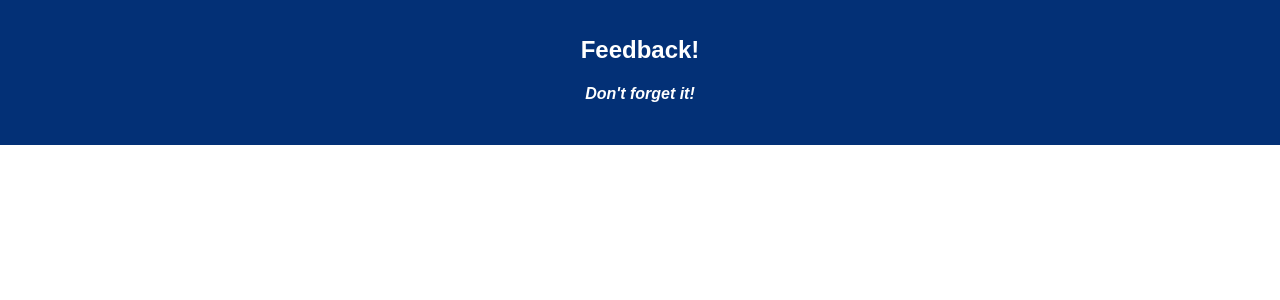
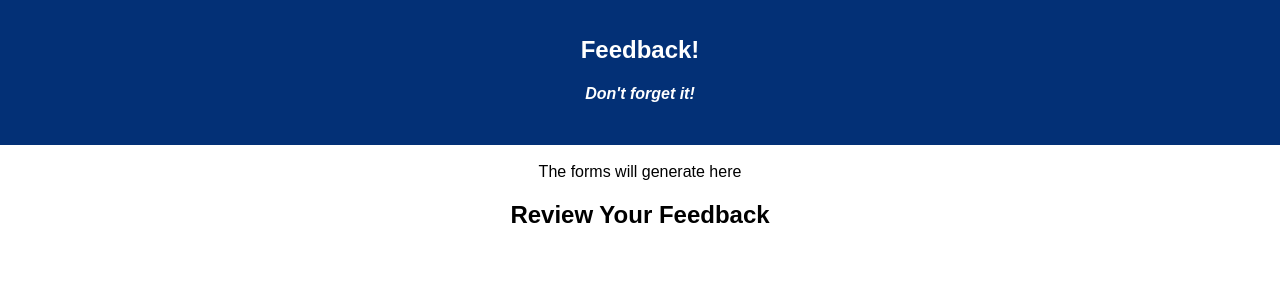
Before and after one commit to nomadtellus/Feedback-Project, a React (Create React App) app: page / in a window 1280 px wide. Shown: the top 300 px of the page. Built offline with nearby package versions, Linux system fonts and the light colour scheme.

Commit message:
Review Component framework built

```diff
--- a/package.json
+++ b/package.json
@@ -8,7 +8,10 @@
     "pg": "^7.4.1",
     "react": "^16.4.1",
     "react-dom": "^16.4.1",
-    "react-scripts": "^2.1.3"
+    "react-redux": "^6.0.1",
+    "react-scripts": "^2.1.3",
+    "redux": "^4.0.1",
+    "redux-logger": "^3.0.6"
   },
   "devDependencies": {
     "nodemon": "^1.18.5"
--- a/src/components/App/App.js
+++ b/src/components/App/App.js
@@ -1,6 +1,7 @@
 import React, { Component } from 'react';
 import axios from 'axios';
 import './App.css';
+import ReviewComponent from '../ReviewComponent/ReviewComponent'
 
 class App extends Component {
   render() {
@@ -11,6 +12,12 @@ class App extends Component {
           <h4><i>Don't forget it!</i></h4>
         </header>
         <br/>
+        <div>
+          The forms will generate here
+        </div>
+        <div>
+          <ReviewComponent />
+        </div>
       </div>
     );
   }
--- /dev/null
+++ b/src/components/ReviewComponent/ReviewComponent.js
@@ -0,0 +1,26 @@
+import React, { Component } from "react";
+import { connect } from "react-redux";
+
+class ReviewComponent extends Component {
+  render() {
+    return (
+      <section>
+        <h2>Review Your Feedback</h2>
+        <div>
+          {this.props.reduxState.feedbackReducer.map((feedback, index) => (
+            <div key={index}>
+              <p>Feelings: {feedback.feelings}</p>
+              <p>Understanding: {feedback.understanding}</p>
+              <p>Support: {feedback.support}</p>
+              <p>Comments: {feedback.comments}</p>
+            </div>
+          ))}
+        </div>
+      </section>
+    );
+  }
+}
+const mapReduxStatesToProps = reduxState => ({
+  reduxState
+});
+export default connect(mapReduxStatesToProps)(ReviewComponent);
--- a/src/index.js
+++ b/src/index.js
@@ -3,6 +3,33 @@ import ReactDOM from 'react-dom';
 import './index.css';
 import App from './components/App/App';
 import registerServiceWorker from './registerServiceWorker';
+import {Provider} from 'react-redux';
+import {createStore, combineReducers, applyMiddleware} from 'redux';
+import logger from 'redux-logger';
 
-ReactDOM.render(<App />, document.getElementById('root'));
+
+//Going into my reducer function we have the previous state, and an action
+const feedbackReducer = (state=[], action) => {
+    if (action.type === 'ADD_FEEDBACK'){
+        //Don't need to spread because we are getting a new array from the server
+        //and all it has are the things we want in it (don't want doubles)
+        return action.payload;
+    }
+    //if this isn't the reducer's action, just return what came in as state
+    //no changes so no need to update state and cause re-rendering
+    return state;
+}
+
+
+let storeInstance = createStore(
+    combineReducers({
+        //reducers here
+        feedbackReducer,
+    }),
+    applyMiddleware(logger),
+)
+
+
+
+ReactDOM.render(<Provider store={storeInstance}><App /></Provider>, document.getElementById('root'));
 registerServiceWorker();
```
Also changed, not shown: src/components/Feeling/Feeling.js (added), 1 other file (tests, documents, lock files or other folders).
